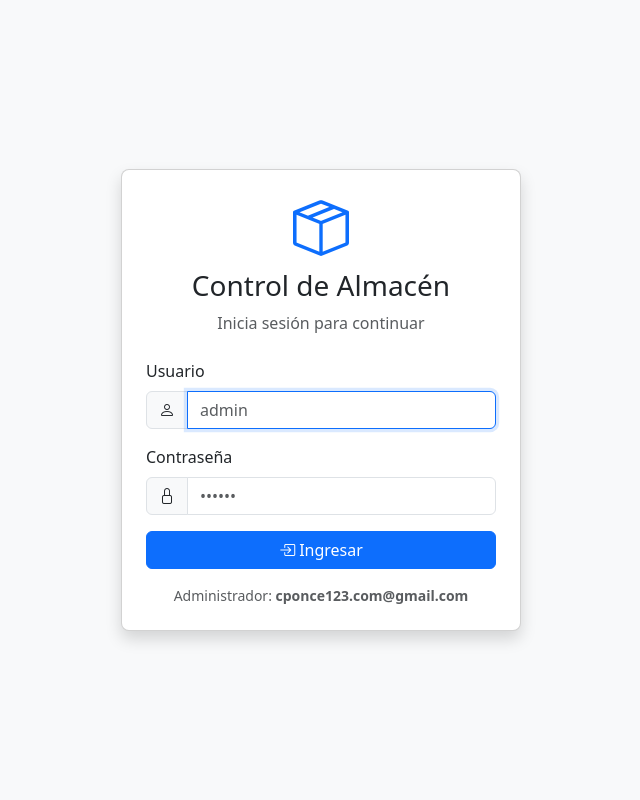
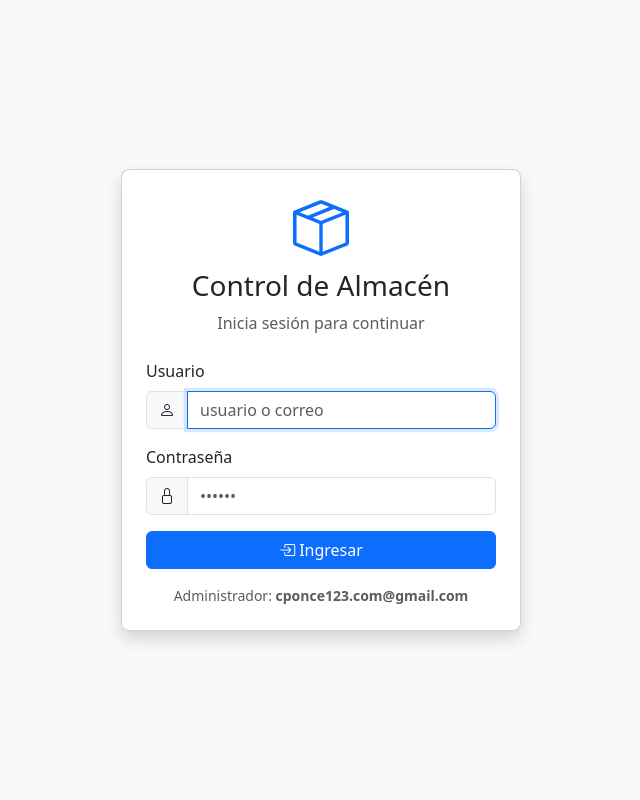
Before and after one commit to cponce123com-create/almacen, a Flask app: page /login in a window 1280 px wide. Shown: the whole page, without its empty margins (319-959 px from the left). Run offline with Flask 3, Linux system fonts and the light colour scheme; data comes from the database, SQL or seed files in the repository.

Commit message:
Eliminar placeholder admin del login

```diff
--- a/app/templates/login.html
+++ b/app/templates/login.html
@@ -28,7 +28,7 @@
                     <div class="input-group">
                         <span class="input-group-text"><i class="bi bi-person"></i></span>
                         <input type="text" class="form-control" id="username" name="username"
-                               placeholder="admin" required autofocus>
+                               placeholder="usuario o correo" required autofocus>
                     </div>
                 </div>
                 <div class="mb-3">
```
